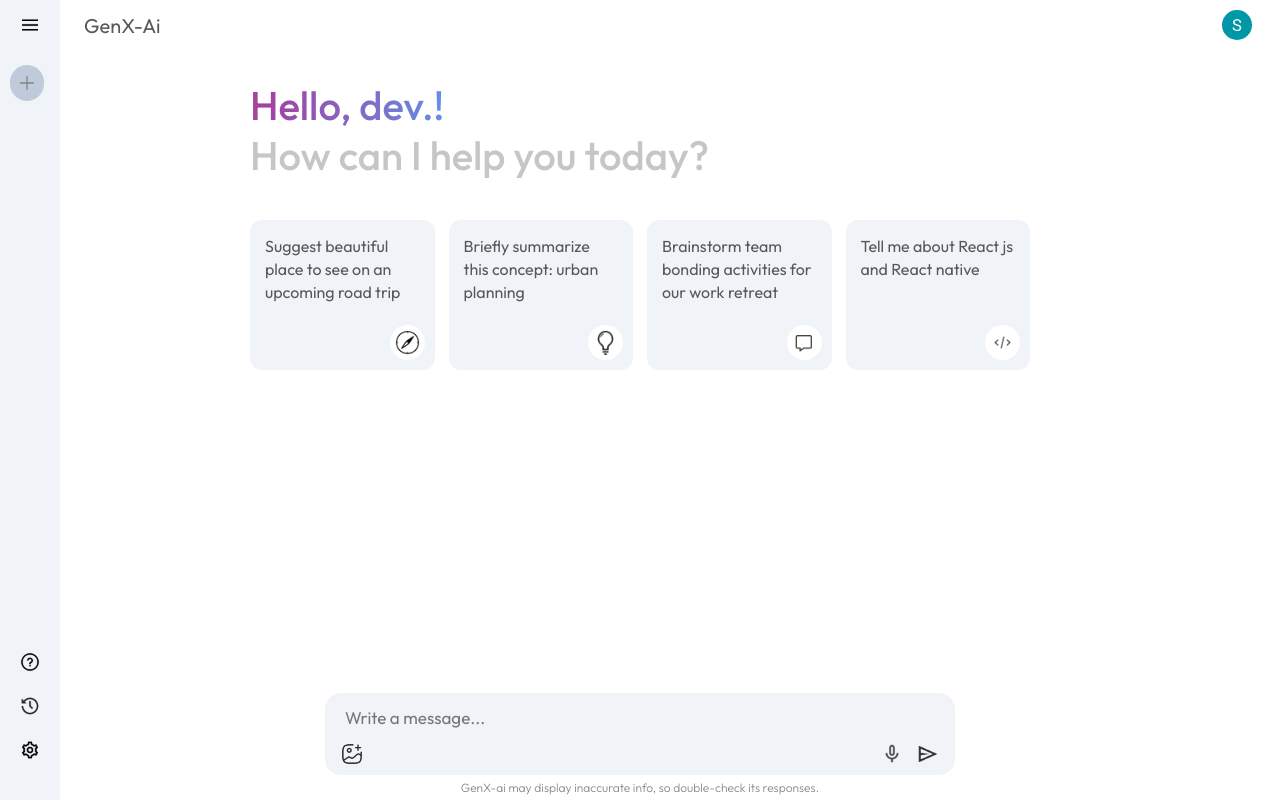
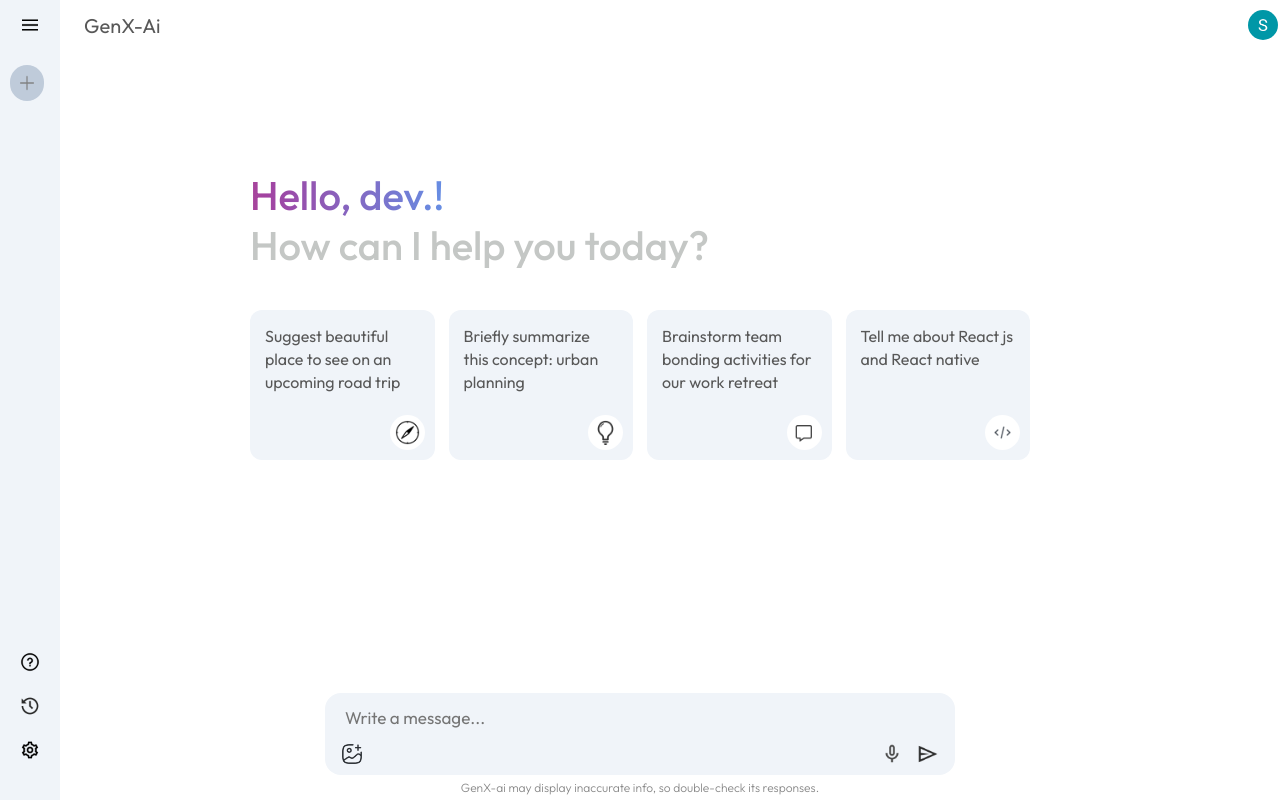
Before and after one commit to Subash1003/GenX-Ai, a React (Vite) app: page / in a window 1280 px wide. Built offline with nearby package versions, Linux system fonts and the light colour scheme.

Commit message:
desktop greet card alignment changed

```diff
--- a/src/components/main/Main.css
+++ b/src/components/main/Main.css
@@ -17,7 +17,7 @@
   top: 0;
   left: 60px;
   /* or left: 80px if you have a fixed sidebar */
-  width: 95%;
+  width: 97%;
   height: 50px;
   display: flex;
   align-items: center;
@@ -74,7 +74,7 @@
 
 .main-container {
   max-width: 780px;
-  margin: 60px auto;
+  margin: 150px auto;
   width: 100%;
   box-sizing: border-box;
 }
@@ -101,7 +101,7 @@
 
 
 .main .greet span {
-  background: linear-gradient(90deg, #4b90ff, #ff5546, rgba(128, 0, 128, 0.736), #3176e4c5);
+  background: linear-gradient(90deg, #4b90ff, #df1e0dad,  rgba(128, 0, 128, 0.736), #3176e4c5);
   background-size: 300% 100%;
   -webkit-background-clip: text;
   -webkit-text-fill-color: transparent;
```
